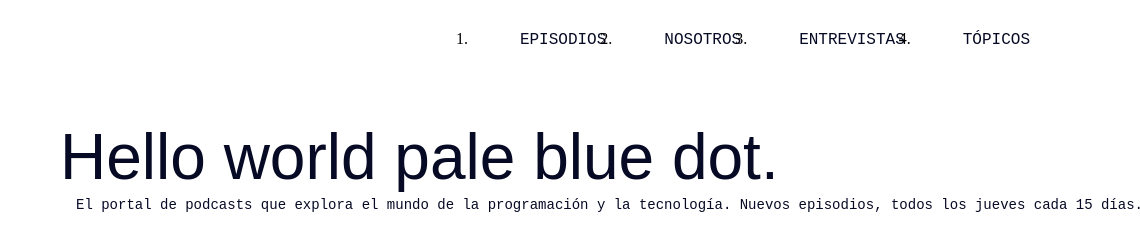
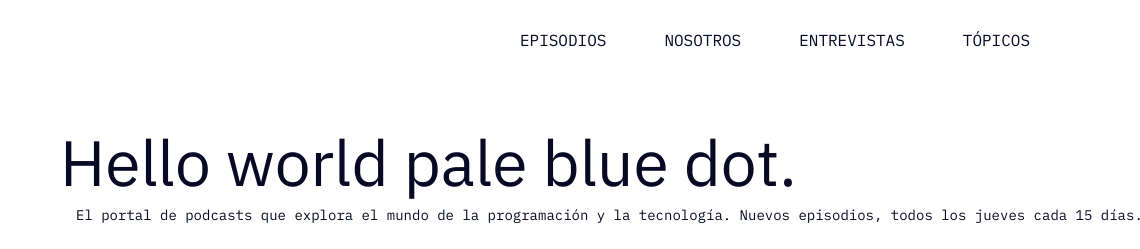
Before and after one commit to jyongkim/podcastChannel, a website: page index.html in a window 1280 px wide. Shown: the top 249 px of the page, 140-1280 px from the left. Drawn offline with Linux system fonts and the light colour scheme.

Commit message:
Editando estilos 10

```diff
--- a/index.html
+++ b/index.html
@@ -4,6 +4,8 @@
     <meta charset="UTF-8" />
     <meta name="viewport" content="width=device-width, initial-scale=1.0" />
     <meta http-equiv="X-UA-Compatible" content="ie=edge" />
+    <link href="https://fonts.googleapis.com/css?family=IBM+Plex+Mono:400,500%7CIBM+Plex+Sans:400,600&display=swap" rel="stylesheet">
+    <script src="https://kit.fontawesome.com/4465e0dafc.js" crossorigin="anonymous"></script>
     <link rel="stylesheet" href="styles/css/styles.css" />
     <title>Podcast Channel</title>
   </head>
--- a/styles/scss/styles.scss
+++ b/styles/scss/styles.scss
@@ -5,8 +5,12 @@
 }
 
 body {
-  overflow-x: hidden; //Le dice al browser que no muestre cualquier contenido que se salga de las dimensiones especificadas en el contenedor.
+  max-width: 1440px;
 }
+
+ol li{
+  list-style:none;
+  }
 
 .header {
   display: flex;
@@ -289,6 +293,7 @@ input {
   line-height: 28px;
 }
 
+//////////////////////////////////////////////////////////////////////////////////////
 .containerSocial {
   display: flex;
   justify-content: space-between;
@@ -321,7 +326,7 @@ input {
   margin-right: 30px;
 }
 
-// Fin de "¡Qué mal que la estoy pasando!" ----------------------------------------------------
+//////////////////////////////////////////////////////////////////////////////////////
 
 @media screen and (max-width: 767px) {
   // Tablet 768px
```
Also changed, not shown: styles/css/styles.css.
